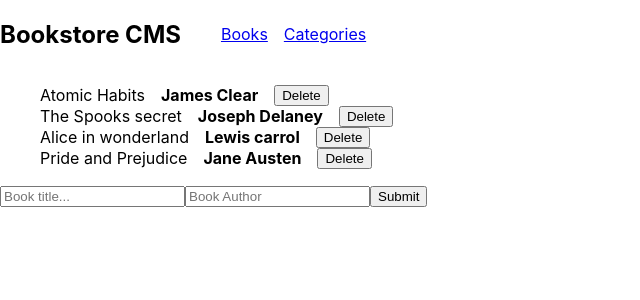
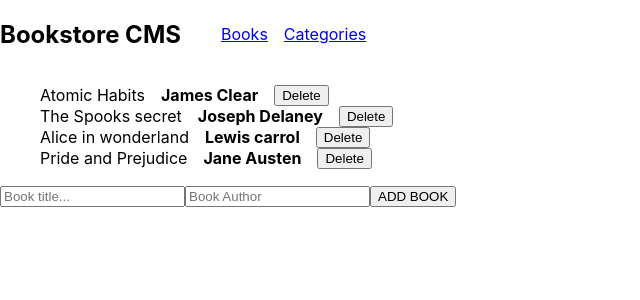
Before and after one commit to stephenkati/book-store, a React (Create React App) app: page / in a window 1280 px wide. Shown: the top 300 px of the page, without its empty margins (0-640 px from the left). Built offline with nearby package versions, Linux system fonts and the light colour scheme.

Commit message:
update functionalty for adding new book

```diff
--- a/src/components/AddBook.js
+++ b/src/components/AddBook.js
@@ -1,13 +1,56 @@
-import React from 'react';
+import React, { useState } from 'react';
+import { useDispatch } from 'react-redux';
+import { v4 as uuidv4 } from 'uuid';
+import { addBook } from '../redux/books/BookSlice';
 
-const AddBook = () => (
-  <div>
-    <form>
-      <input type="text" placeholder="Book title..." />
-      <input type="text" placeholder="Book Author" />
-      <input type="submit" />
-    </form>
-  </div>
-);
+const AddBook = () => {
+  const dispatch = useDispatch();
+  const [title, setTitle] = useState('');
+  const [author, setAuthor] = useState('');
+
+  const handleSubmit = () => {
+    const bookInfo = {
+      item_id: uuidv4(),
+      title,
+      author,
+      category: 'Fiction',
+    };
+    if (title && author) {
+      dispatch(addBook(bookInfo));
+    }
+    setTitle('');
+    setAuthor('');
+  };
+
+  return (
+    <div>
+      <form id="form">
+        <input
+          type="text"
+          placeholder="Book title..."
+          value={title}
+          onChange={(e) => setTitle(e.target.value)}
+          required
+        />
+        <input
+          type="text"
+          placeholder="Book Author"
+          value={author}
+          onChange={(e) => setAuthor(e.target.value)}
+          required
+        />
+        <button
+          type="button"
+          onClick={(e) => {
+            e.preventDefault();
+            dispatch(handleSubmit);
+          }}
+        >
+          ADD BOOK
+        </button>
+      </form>
+    </div>
+  );
+};
 
 export default AddBook;
```
